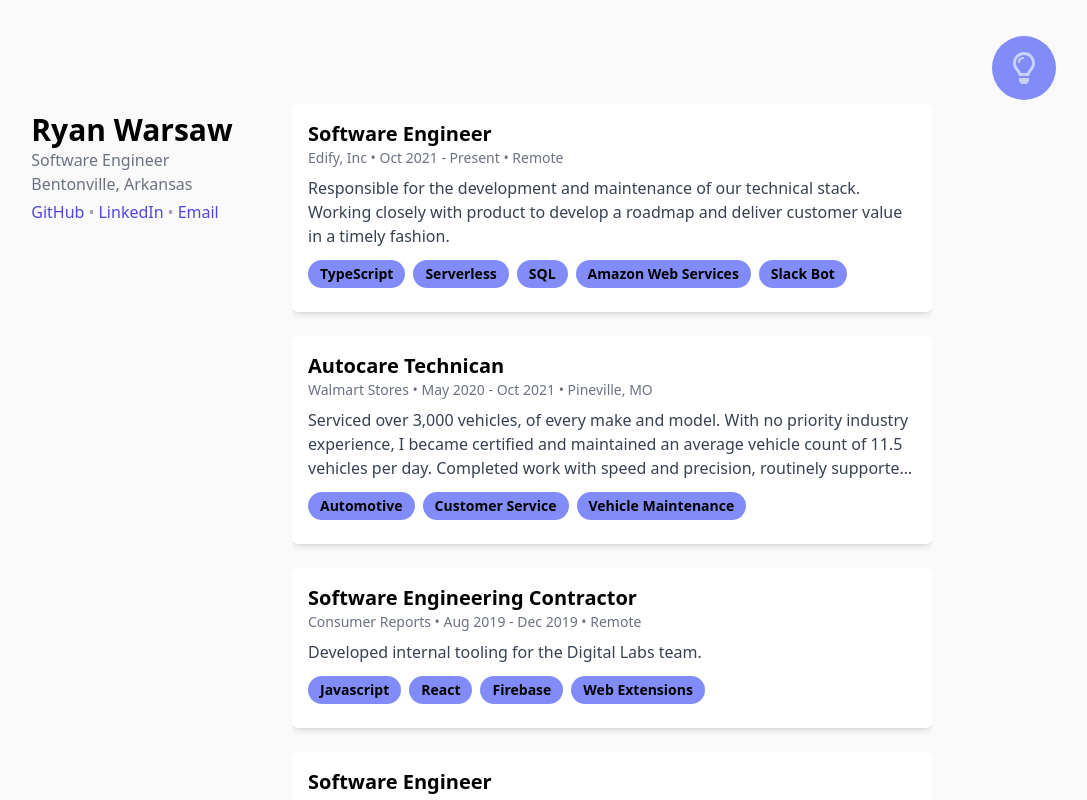
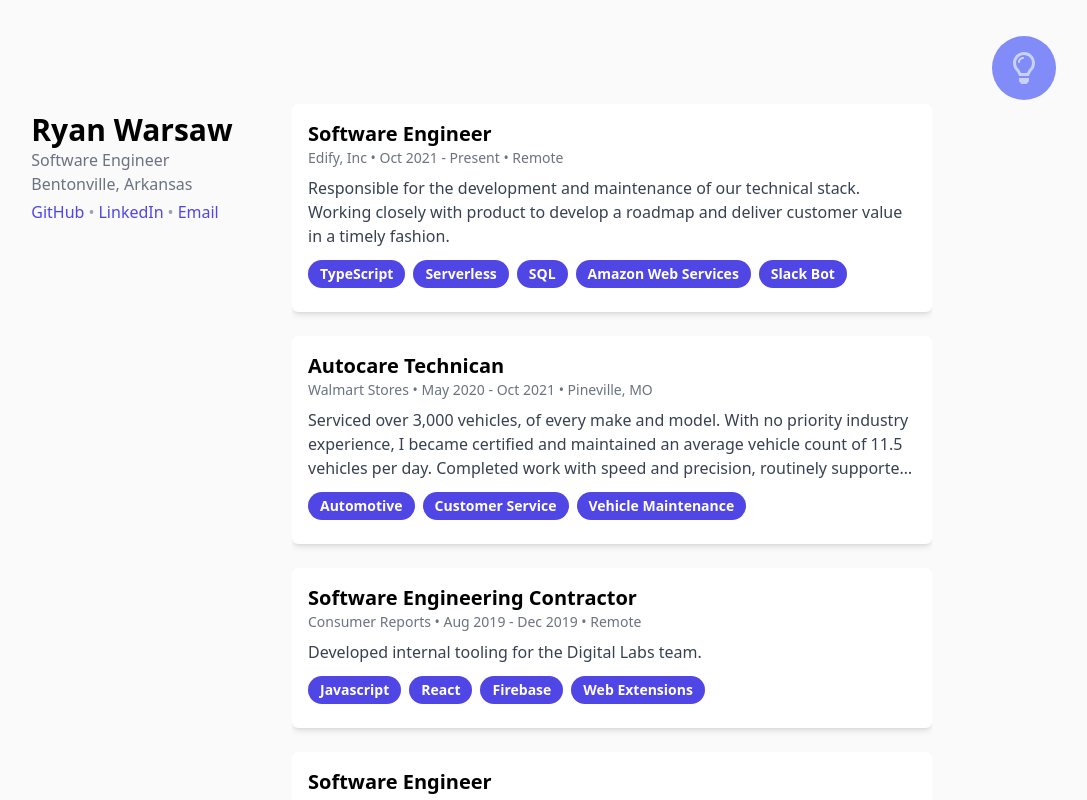
Before and after one commit to ryanwarsaw/ryanwarsaw.com, a Next.js app: page / in a window 1280 px wide. Shown: the whole page, without its empty margins (188-1275 px from the left). Built offline with nearby package versions, Linux system fonts and the light colour scheme.

Commit message:
Design tweaks and update README

```diff
--- a/src/components/Card.tsx
+++ b/src/components/Card.tsx
@@ -31,7 +31,7 @@ const Card = ({ job }: Props): JSX.Element => (
 
     <div className="pt-1 truncate">
       {job.tags?.map((tag) => (
-        <span className="inline-block bg-indigo-400 dark:bg-indigo-700 rounded-full px-3 py-1 text-sm font-semibold dark:text-white mr-2 mb-2">
+        <span className="inline-block bg-indigo-600 dark:bg-indigo-700 rounded-full px-3 py-1 text-sm font-semibold text-white mr-2 mb-2">
           {tag}
         </span>
       ))}
```
Also changed, not shown: 2 other files (tests, documents, lock files or other folders).
